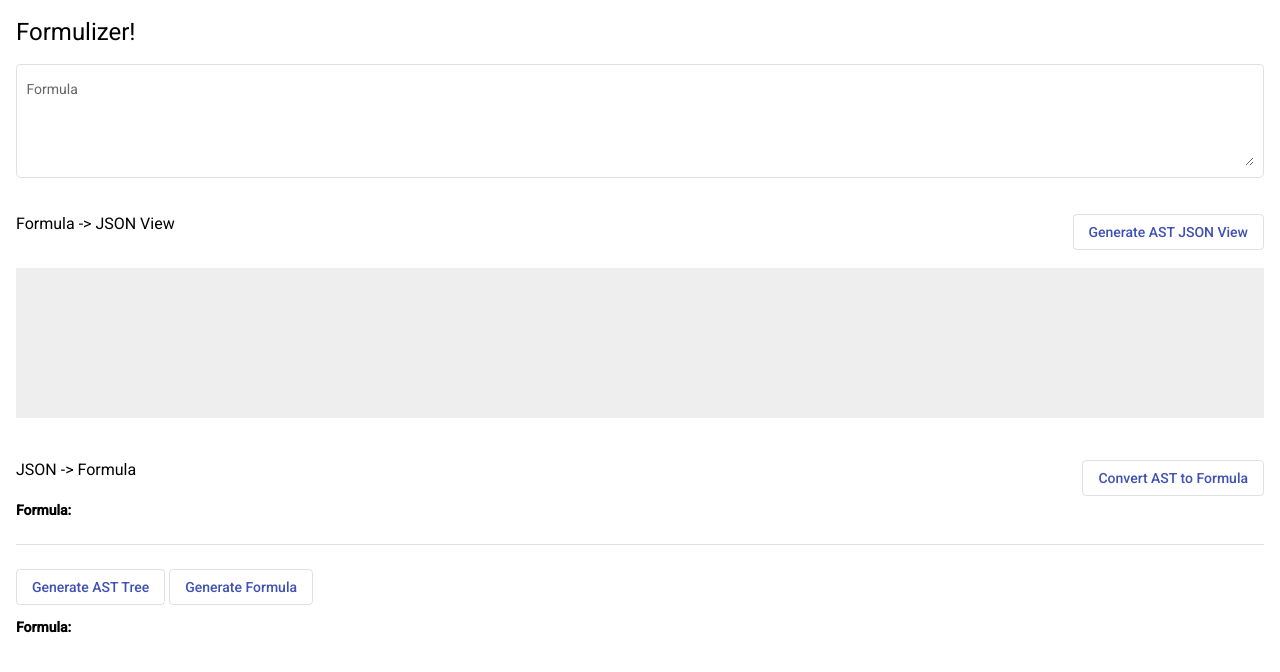
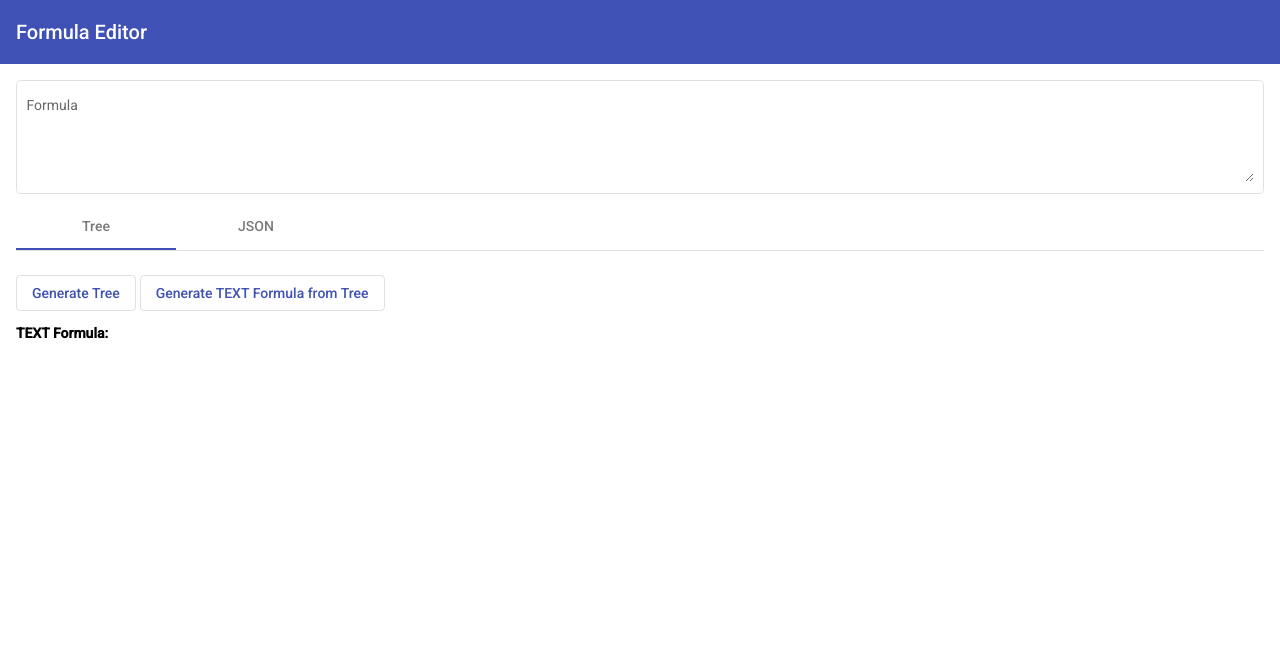
Before and after one commit to avandriets/test-task, an Angular app: page / in a window 1280 px wide. Shown: the top 672 px of the page. Built offline with nearby package versions, Linux system fonts and the light colour scheme.

Commit message:
enhance UI

```diff
--- a/src/app/formula-parser/formula-ast-editor/formula-ast-editor.component.html
+++ b/src/app/formula-parser/formula-ast-editor/formula-ast-editor.component.html
@@ -6,17 +6,17 @@
   <button mat-stroked-button
           color="primary"
           (click)="generateAstTree()">
-    Generate AST Tree
+    Generate Tree
   </button>
   <button mat-stroked-button
           color="primary"
           (click)="generateFormula()">
-    Generate Formula
+    Generate TEXT Formula from Tree
   </button>
 </div>
 
 <div class="mat-body-1 pb-24">
-  <strong>Formula:</strong> {{ astFormula$ | async }}
+  <strong>TEXT Formula:</strong> {{ astFormula$ | async }}
 </div>
 
 <form *ngIf="form"
--- a/src/app/formula-parser/formula-ast-view/formula-ast-view.component.html
+++ b/src/app/formula-parser/formula-ast-view/formula-ast-view.component.html
@@ -1,11 +1,19 @@
+<mat-tab-group>
+  <mat-tab label="Tree">
+    <div class="pt-24">
+      <app-formula-ast-editor></app-formula-ast-editor>
+    </div>
+  </mat-tab>
+
+  <mat-tab label="JSON">
     <div fxLayout="row"
          fxLayoutAlign="space-between center"
          class="pt-24">
-  <h3>Formula -> JSON View</h3>
+      <h3>JSON View</h3>
       <button mat-stroked-button
               color="primary"
               (click)="formulaToASTText()">
-    Generate AST JSON View
+        Generate JSON View from Formula
       </button>
     </div>
 
@@ -16,11 +24,11 @@
     <div fxLayout="row"
          fxLayoutAlign="space-between center"
          class="pt-24">
-  <h3>JSON -> Formula</h3>
+      <h3>TEXT Formula</h3>
       <button mat-stroked-button
               color="primary"
               (click)="aAstToFormula()">
-    Convert AST to Formula
+        Generate Formula from JSON
       </button>
     </div>
 
@@ -28,6 +36,6 @@
       <strong>Formula:</strong> {{ astFormula$ | async }}
     </div>
 
-<mat-divider class="mb-24"></mat-divider>
+  </mat-tab>
 
-<app-formula-ast-editor></app-formula-ast-editor>
+</mat-tab-group>
--- a/src/app/formula-parser/formula-dashboard/formula-dashboard.component.html
+++ b/src/app/formula-parser/formula-dashboard/formula-dashboard.component.html
@@ -1,8 +1,12 @@
-<h1>Formulizer!</h1>
+<mat-toolbar color="primary">
+  <span>Formula Editor</span>
+</mat-toolbar>
 
-<app-formula-editor [value]="formula$ | async"
-                    (update)="onFormulaUpdate($event)">
-</app-formula-editor>
+<div class="p-16">
+  <app-formula-editor [value]="formula$ | async"
+                      (update)="onFormulaUpdate($event)">
+  </app-formula-editor>
 
-<app-formula-ast-view>
-</app-formula-ast-view>
+  <app-formula-ast-view>
+  </app-formula-ast-view>
+</div>
--- a/src/app/formula-parser/formula-dashboard/formula-dashboard.component.scss
+++ b/src/app/formula-parser/formula-dashboard/formula-dashboard.component.scss
@@ -1,4 +1,3 @@
 :host {
   display: block;
-  padding: 16px;
 }
--- a/src/app/formula-parser/formula-parser.module.ts
+++ b/src/app/formula-parser/formula-parser.module.ts
@@ -15,6 +15,8 @@ import { FlexLayoutModule } from '@angular/flex-layout';
 import { PortalModule } from '@angular/cdk/portal';
 import { MatDividerModule } from '@angular/material/divider';
 import { FormulaItemsModule } from './formula-ast-editor/formula-items/formula-items.module';
+import { MatToolbarModule } from '@angular/material/toolbar';
+import { MatTabsModule } from '@angular/material/tabs';
 
 @NgModule({
   imports: [
@@ -32,6 +34,8 @@ import { FormulaItemsModule } from './formula-ast-editor/formula-items/formula-i
     PortalModule,
     MatDividerModule,
     FormulaItemsModule,
+    MatToolbarModule,
+    MatTabsModule,
   ],
   declarations: [
     FormulaDashboardComponent,
```
Lines whose indentation alone changed are shown as unchanged.
